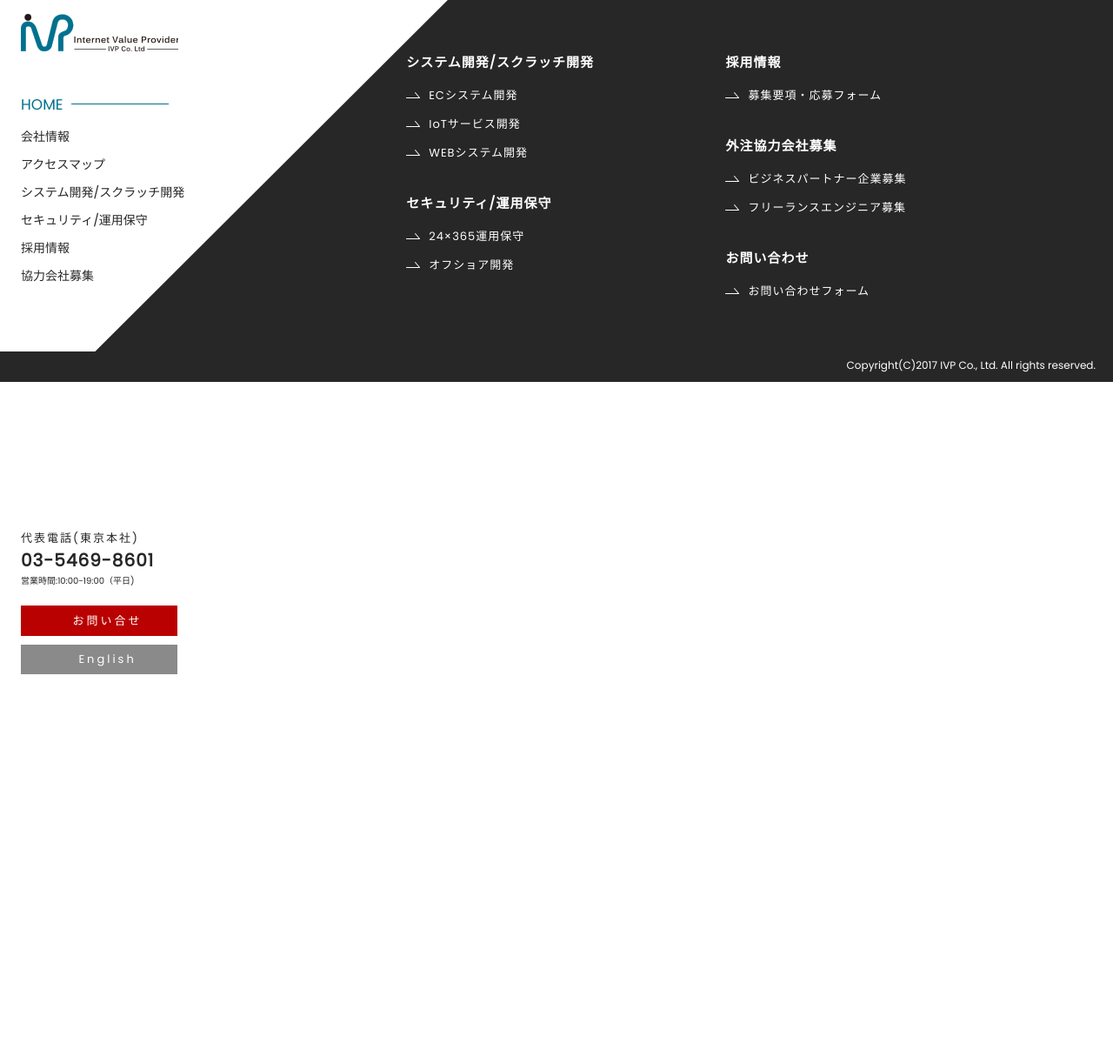
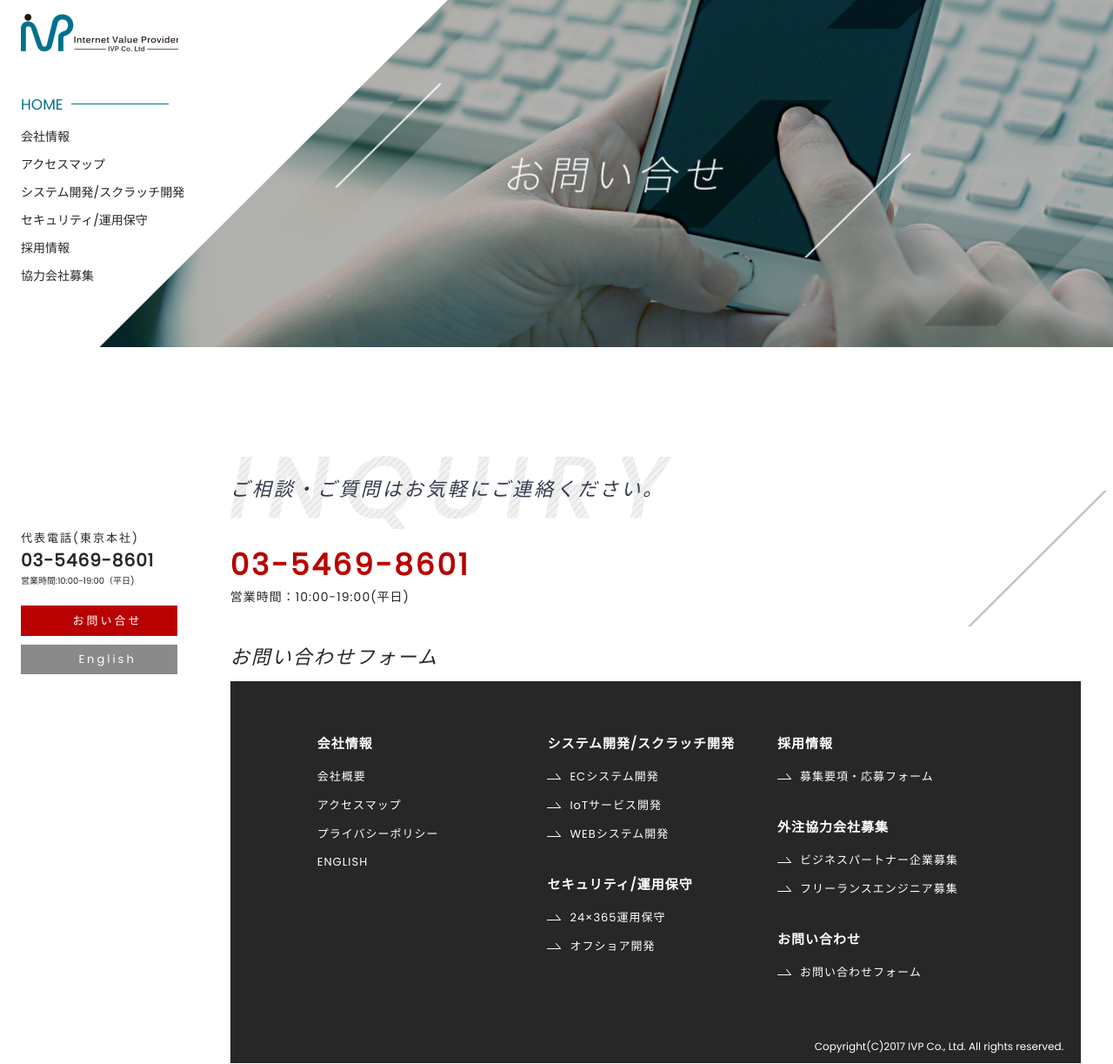
Before and after one commit to ivpcreative/ivp-hp, a WordPress theme: template themes/ivp-hp-child/page-quest.php in a window 1280 px wide. Shown: the whole page at 87% size. Before the commit the page ends 775 px from the top, so only its background shows below. Run offline with PHP 8.4 and a stand-in for WordPress, Linux system fonts and the light colour scheme; the site name, menu and one post (Sample post) are stand-ins, and other content is empty; some libraries are stand-ins or nearby versions; some web fonts are replaced.

Commit message:
wakai:CSS

```diff
--- a/themes/ivp-hp-child/page-quest.php
+++ b/themes/ivp-hp-child/page-quest.php
@@ -13,10 +13,25 @@ get_header(); ?>
 <?php get_template_part( 'template-parts/content', 'slider_left' ); ?>
 <div class="slide_left_after2"></div>
 
+<ul id="slider2">
+    <li style="background:url(../wp-content/themes/ivp-hp-child/images/quest_bg.jpg) center bottom no-repeat; background-size:cover;"><h2><img src="/wp-content/themes/ivp-hp-child/images/second_title_quest.png" width="auto" height="200" alt="お問い合わ"/></h2></li>
+</ul>
+<div class="container clearfix">
+    <div class="main_contents second">
+        <h3 class="inh2 title_access01" id="acc01">ご相談・ご質問はお気軽にご連絡ください。</h3>
+        <div class="clearfix lines"><img src="/wp-content/themes/ivp-hp-child/images/diagonal_line.png" width="160" height="auto" alt="diagonal line"/></div>
+        <div class="quest_tel">
+        	<h4>03-5469-8601</h4>
+            <p>営業時間：10:00-19:00(平日)</p>
+        </div>
+
+        <h4 class="quest_title">お問い合わせフォーム</h4>
 <?php echo do_shortcode('[contact-form-7 id="242" title="お問い合わせ"]'); ?>
 
 <?php // get_sidebar(); ?>
 <?php get_footer(); ?>
 
+</div>
+</div>
 <!--page script-->
 <script type="text/javascript">$(function(){$(".accordionbox2 dt").on("click", function() {$(this).next().slideToggle();	if ($(this).children(".accordion_icon2").hasClass('active')) {	$(this).children(".accordion_icon2").removeClass('active');	}else {	$(this).children(".accordion_icon2").addClass('active');}});});</script>
```
